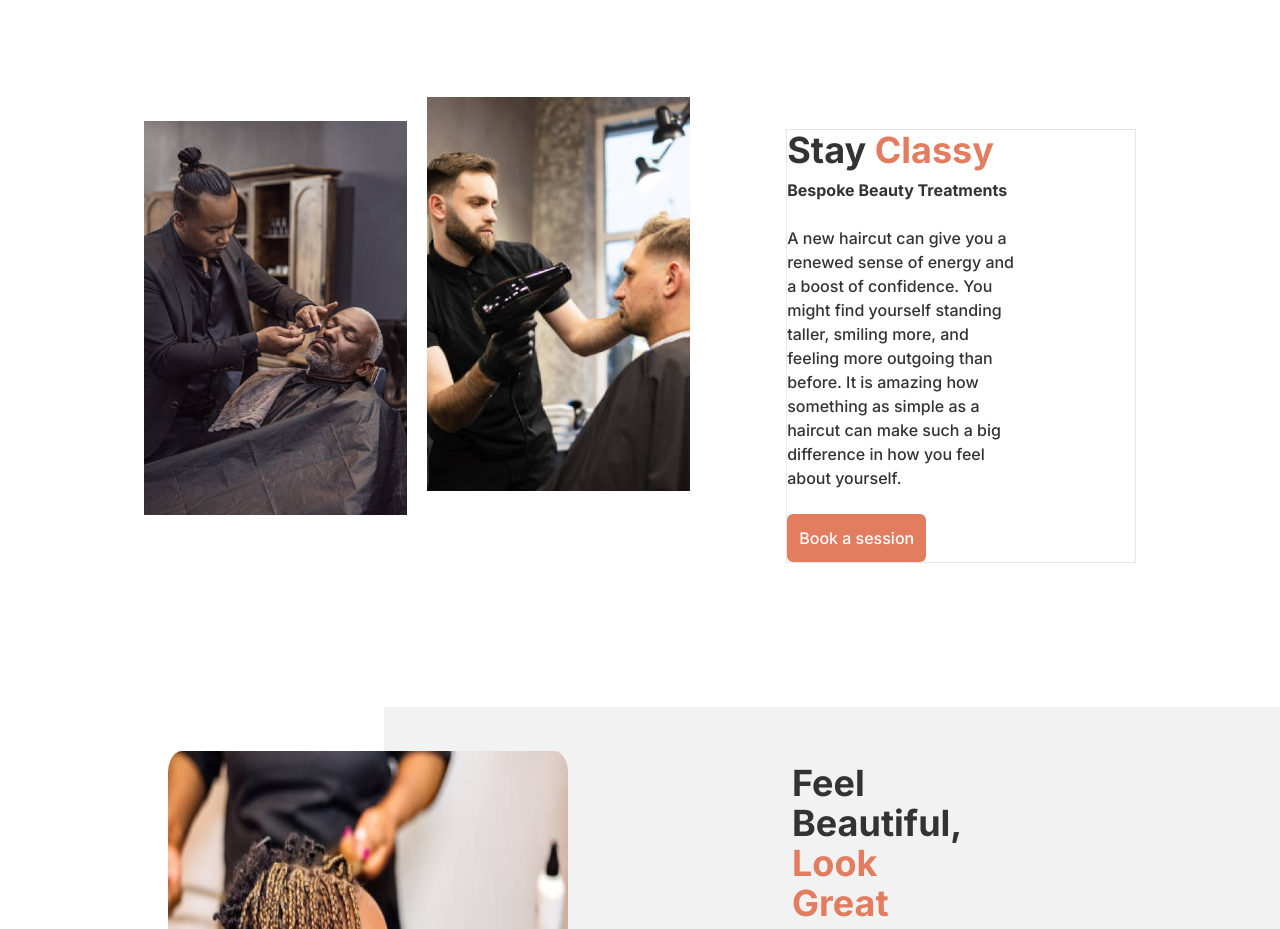
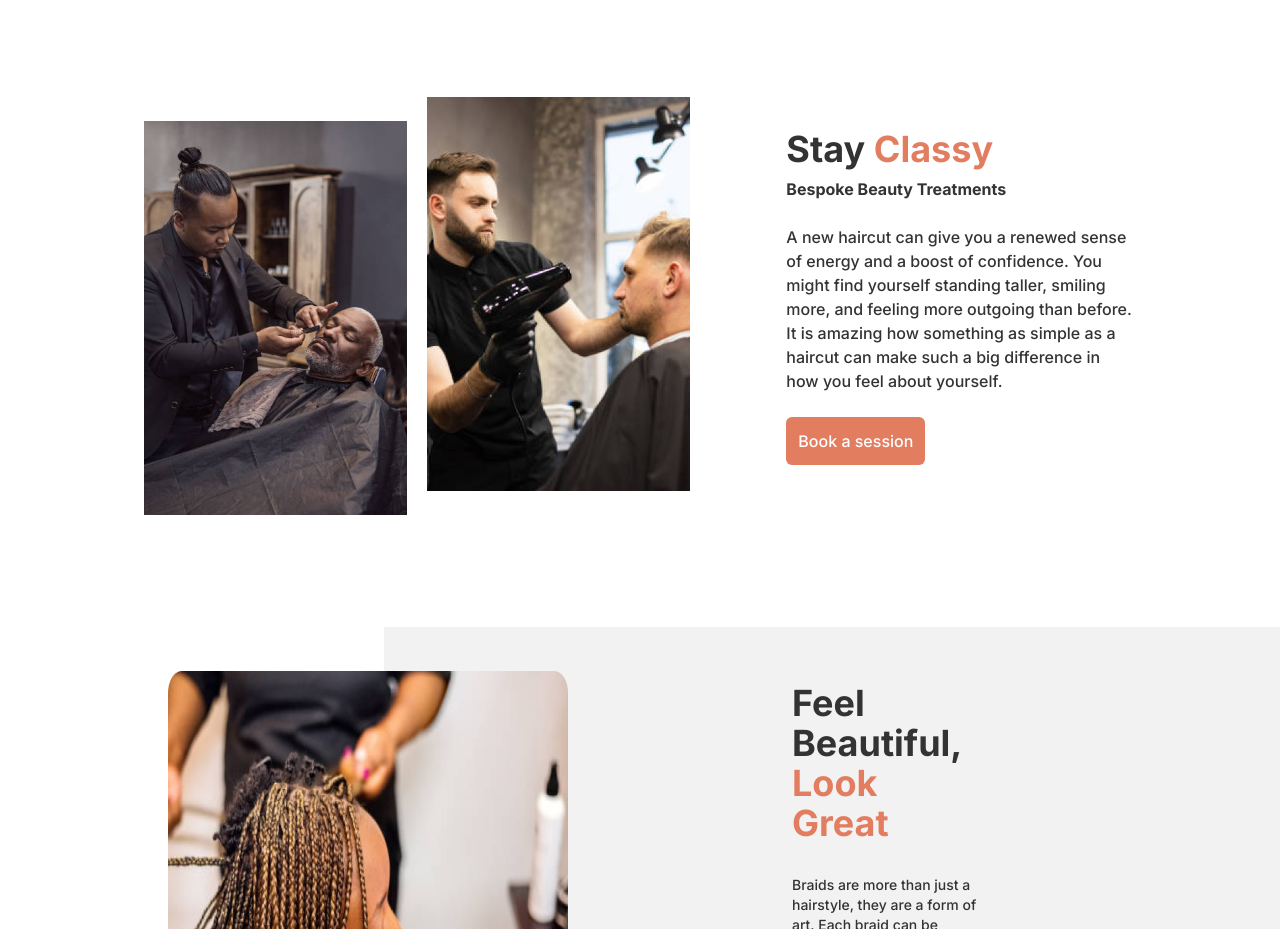
Before and after one commit to iamclement1/tripple-r, a Next.js app: page / in a window 1280 px wide. Shown: the part 1680-2609 px from the top of the page. Built offline with nearby package versions, Linux system fonts and the light colour scheme.

Commit message:
'update: increased margin'

```diff
--- a/src/components/layouts/Navbar.jsx
+++ b/src/components/layouts/Navbar.jsx
@@ -15,7 +15,7 @@ const Navbar = ({ children }) => {
                 <link rel="icon" href="/favicon.ico" />
             </Head>
             <nav className="w-full bg-white">
-                <div className=" md:space-x-24  lg:space-x-64 px-4 py-3 mx-auto lg:max-w-7xl md:items-center md:flex md:px-8">
+                <div className=" md:space-x-24 lg:space-x-64 px-4 py-3 mx-auto lg:max-w-7xl md:items-center md:flex md:px-8">
                     <div>
                         <div className="flex items-center justify-between py-3 md:py-5 md:block">
                             <Link href='/'>
--- a/src/components/sessions/Classy.jsx
+++ b/src/components/sessions/Classy.jsx
@@ -23,14 +23,14 @@ const Classy = () => {
                         height={300}
                     />
                 </div>
-                <div className=' my-8 lg:w-3/5 xl:w-2/5 border'>
+                <div className=' my-8 lg:w-3/5 xl:w-2/5 '>
                     <h1 className='text-[#333] text-4xl font-bold md:w-5/6'>
                         Stay <span className='text-[#E27D60]' >Classy</span>
                     </h1>
                     <p className='text-[#333] font-semibold my-2'>
                         Bespoke Beauty Treatments
                     </p>
-                    <p className='my-6 text-[#333] xl:w-4/6 text-md'>
+                    <p className='my-6 text-[#333] xl:w-full text-md'>
                         A new haircut can give you a renewed sense of energy and a boost of confidence. You might find yourself standing taller, smiling more, and feeling more outgoing than before. It is amazing how something as simple as a haircut can make such a big difference in how you feel about yourself.
                     </p>
                     <button className='bg-[#E27D60] p-3 rounded-md text-white'>
```
